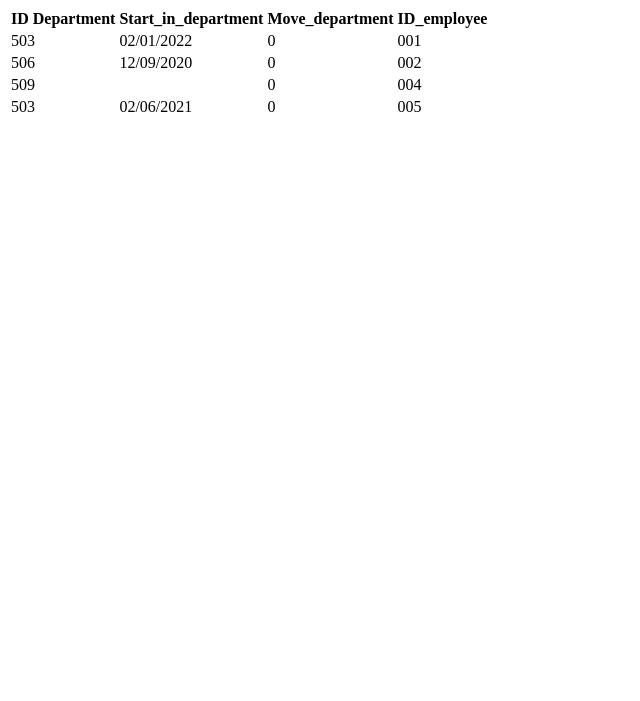
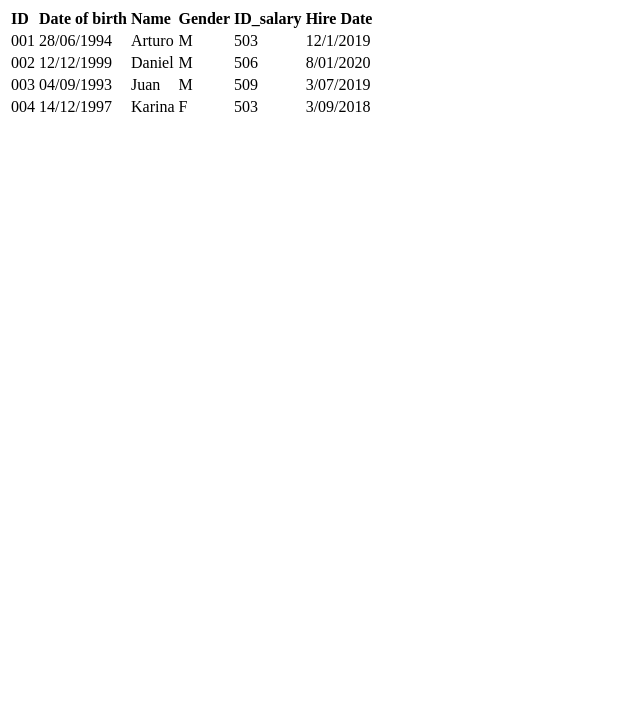
Before and after one commit to danopacheco/CA1-Daniel-Pacheco-, a plain HTML site: page index.html in a window 1280 px wide. Shown: the part 99-800 px from the top of the page, without its empty margins (0-640 px from the left). Drawn offline with Linux system fonts and the light colour scheme.

Commit message:
Update index.html

```diff
--- a/index.html
+++ b/index.html
@@ -1,7 +1,7 @@
 <!DOCTYPE html>
 <html>
     <head>
-       Departments
+        Employee
     </head>
     <body>
 
@@ -10,42 +10,57 @@
 
         <table>
         <tr>
-          <td><strong>ID Department</strong></td>
-          <td><strong>Start_in_department</strong></td>
-          <td><strong>Move_department</strong></td>
-          <td><strong>ID_employee</strong></td>
-          <td><strong></strong></td>
-          <td><strong></strong></td>
+          <td><strong>ID</strong></td>
+          <td><strong>Date of birth</strong></td>
+          <td><strong>Name</strong></td>
+          <td><strong>Gender</strong></td>
+          <td><strong>ID_salary</strong></td>
+          <td><strong>Hire Date</strong></td>
         </tr>
 
         <tr>
+          <td>001</td>
+          <td>28/06/1994</td>
+          <td>Arturo</td>
+          <td>M</td>
           <td>503</td>
-          <td>02/01/2022</td>
-          <td>0</td>
-          <td>001</td>
+          <td>12/1/2019</td>
+          <td></td>
+          <td></td>
           <td></td>
         </tr>
 
         <tr>
+            <td>002</td>
+            <td>12/12/1999</td>
+            <td>Daniel</td>
+            <td>M</td>
             <td>506</td>
-            <td>12/09/2020</td>
-            <td>0</td>
-            <td>002</td>
+            <td>8/01/2020</td>
+            <td></td>
+            <td></td>
             <td></td>
         </tr>
+        <td>003</td>
+        <td>04/09/1993</td>
+        <td>Juan</td>
+        <td>M</td>
+        <td>509</td>
+        <td>3/07/2019</td>
+        <td></td>
+        <td></td>
+        <td></td>
         <tr>
-            <td>509</td>
-            <td><br></td>
-            <td>0</td>
             <td>004</td>
+            <td>14/12/1997</td>
+            <td>Karina</td>
+            <td>F</td>
+            <td>503</td>
+            <td>3/09/2018</td>
+            <td></td>
+            <td></td>
             <td></td>
         </tr>
-        <tr>
-            <td>503</td>
-            <td>02/06/2021 </td>
-            <td>0</td>
-            <td>005</td>
-            <td></td>
-        </tr>
+        </table>
 
-        </body>
+     </body>
```
